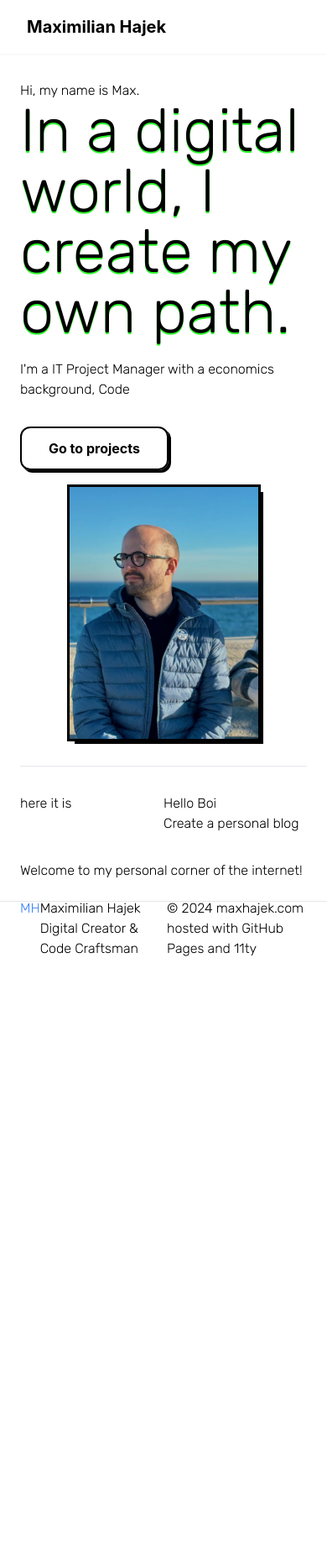
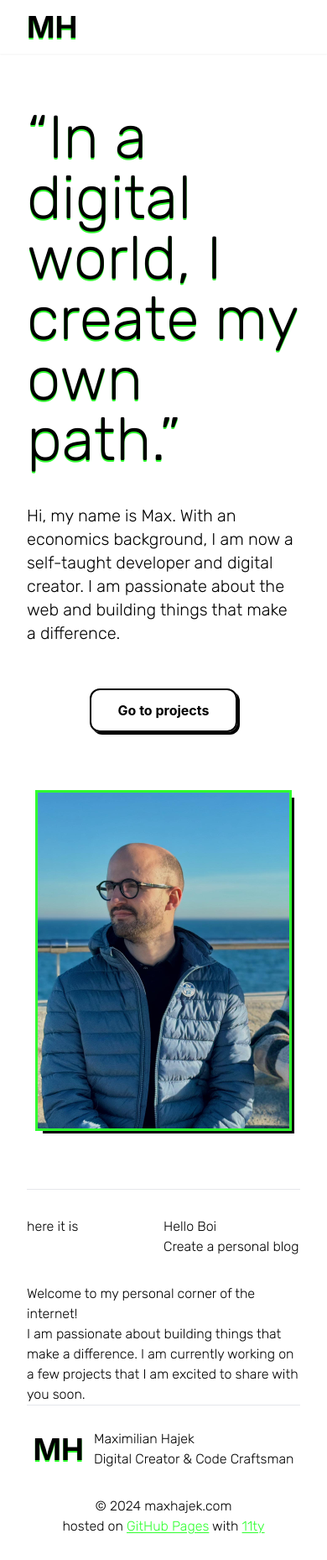
Before and after one commit to maxhajek/maxhajek.github.io, an Eleventy site: page src/index.md in a window 390 px wide. Shown: the whole page at 84% size. Before the commit the page ends 1142 px from the top, so only its background shows below. Built offline with nearby package versions, Linux system fonts and the light colour scheme; Eleventy itself is replaced by a stand-in of ours; files that its build step writes are made by us from their sources; a web font is replaced by a local one.

Commit message:
reworked layout for mobile and desktop

```diff
--- a/src/_includes/base.njk
+++ b/src/_includes/base.njk
@@ -18,41 +18,30 @@
   </head>
 
   <body class="h-screen font-rubik dark:text-white dark:bg-black">
-    <header>
-      <nav
-        class="container mx-auto flex justify-between items-center min-h-16 shadow-sm font-lexend font-bold text-xl"
-        role="navigation"
-      >
-        <a href="#" class="pl-8">Maximilian Hajek</a>
-        <div class="pr-8 hidden sm:block" id="menu">
-          <a href="#" class="p-4">about me</a>
-          <a href="#" class="p-4">projects</a>
-          <a href="#" class="p-4">blog</a>
-        </div>
-      </nav>
-    </header>
-    <main class="container mx-auto px-6 pb-6">
-      <section class="grid grid-cols-1 sm:grid-cols-2 py-8">
-        <div class="flex flex-col pb-5">
-          <p>Hi, my name is Max.</p>
+    {% include "header.njk" %}
+    <main class="container mx-auto px-8">
+      <section class="grid grid-cols-1 lg:grid-cols-2 py-8">
+        <div class="flex flex-col justify-center py-8">
           <h1 class="text-7xl text-shadow shadow-[#2fff2f]">
-            In a digital world, I create my own path.
+            <q>In a digital world, I create my own path.</q>
           </h1>
-          <p class="pt-5">
-            I'm a IT Project Manager with a economics background, Code
-          </p>
-          <div class="pt-8">
+          <h2 class="text-xl pt-10 pb-5">
+            Hi, my name is Max. With an economics background, I am now a
+            self-taught developer and digital creator. I am passionate about the
+            web and building things that make a difference.
+          </h2>
+          <div class="pt-8 flex justify-center lg:justify-start">
             <button
-              class="font-lexend font-bold inline-block py-3 border-2 border-black dark:border-white shadow-neo-md hover:shadow-neo-lg hover:-translate-y-1 hover:-translate-x-1 rounded-xl px-8 transition-shadow-transform duration-300 ease-custom-ease"
+              class="font-lexend outline-none font-bold inline-block py-3 border-2 border-black dark:border-white shadow-neo-md hover:shadow-neo-lg hover:-translate-y-1 hover:-translate-x-1 rounded-xl px-8 transition-shadow-transform duration-300 ease-custom-ease"
             >
               Go to projects
             </button>
           </div>
         </div>
 
-        <div class="flex justify-center">
+        <div class="flex justify-center py-10 lg:py-0 lg:justify-end">
           <img
-            class="object-contain h-[300px] sm:h-[400px] shadow-neo-lg outline"
+            class="object-contain h-[400px] sm:h-[400px] md:h-[560px] md:mr-10 shadow-neo-lg outline-[#2fff2f] outline"
             src="./img/max1.jpg"
             alt=""
           />
@@ -66,23 +55,13 @@
       </section>
       <div>
         <h1>Welcome to my personal corner of the internet!</h1>
+        <p>
+          I am passionate about building things that make a difference. I am
+          currently working on a few projects that I am excited to share with
+          you soon.
+        </p>
       </div>
     </main>
-    <footer
-      class="container mx-auto border-t px-6 flex justify-between items-center h-16"
-    >
-      <div class="flex">
-        <a href="/" class="text-blue-500">MH</a>
-        <h3>
-          Maximilian Hajek <br />
-          Digital Creator & Code Craftsman
-        </h3>
-      </div>
-      <p>
-        © 2024 maxhajek.com <br />
-        hosted with <a href="https://pages.github.com/">GitHub Pages</a> and
-        11ty
-      </p>
-    </footer>
+    {% include "footer.njk" %}
   </body>
 </html>
--- /dev/null
+++ b/src/_includes/footer.njk
@@ -0,0 +1,32 @@
+<footer class="container mx-auto px-8">
+  <div
+    class="border-t flex justify-between items-center py-7 flex-col md:flex-row gap-8"
+  >
+    <div class="flex justify-center items-center gap-3">
+      <a
+        href="/"
+        class="text-4xl font-lexend font-bold text-shadow shadow-[#2fff2f]"
+        >MH</a
+      >
+      <h3>
+        Maximilian Hajek <br />
+        Digital Creator & Code Craftsman
+      </h3>
+    </div>
+    <p class="text-center md:text-right">
+      © 2024 maxhajek.com <br />
+      hosted on
+      <a
+        class="underline underline-offset-2 text-[#2fff2f]"
+        href="https://pages.github.com/"
+        >GitHub Pages</a
+      >
+      with
+      <a
+        href="https://www.11ty.dev/"
+        class="underline underline-offset-2 text-[#2fff2f]"
+        >11ty</a
+      >
+    </p>
+  </div>
+</footer>
--- /dev/null
+++ b/src/_includes/header.njk
@@ -0,0 +1,13 @@
+<header>
+  <nav
+    class="container mx-auto px-8 flex justify-between items-center min-h-16 shadow-sm font-lexend font-bold text-xl"
+    role="navigation"
+  >
+    <a href="#" class="text-4xl text-shadow shadow-[#2fff2f]">MH</a>
+    <div class="hidden md:block" id="menu">
+      <a href="#" class="p-4">about me</a>
+      <a href="#" class="p-4">projects</a>
+      <a href="#" class="p-4">blog</a>
+    </div>
+  </nav>
+</header>
--- a/tailwind.config.js
+++ b/tailwind.config.js
@@ -6,7 +6,7 @@ module.exports = {
   theme: {
     extend: {
       textShadow: {
-        DEFAULT: "var(--tw-shadow-color) 0 2px",
+        DEFAULT: "#2fff2f 0 2px",
       },
       fontFamily: {
         lexend: ["Lexend\\ Mega", "Inter", "sans-serif"],
```
